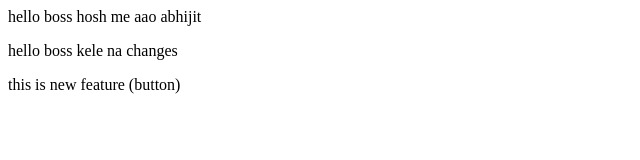
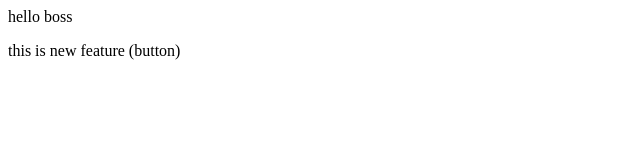
Before and after one commit to Mohitmore8434/newdirect1, a plain HTML site: page index.html in a window 1280 px wide. Shown: the whole page, without its empty margins (0-640 px from the left). Drawn offline with Linux system fonts and the light colour scheme.

```diff
--- a/index.html
+++ b/index.html
@@ -1,6 +1,2 @@
-<p>hello boss
-    hosh me aao abhijit
-</p>
-<p>hello boss
-    kele na changes
+<p>hello boss</p>
 <p>this is new feature (button)</p>
```
